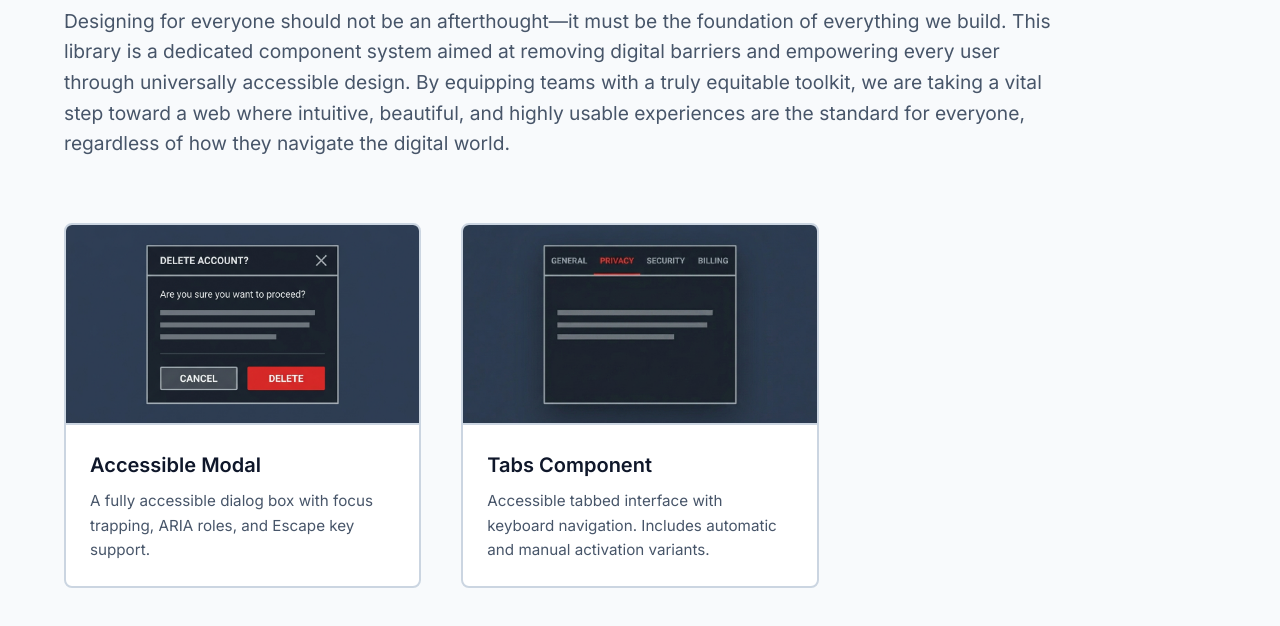
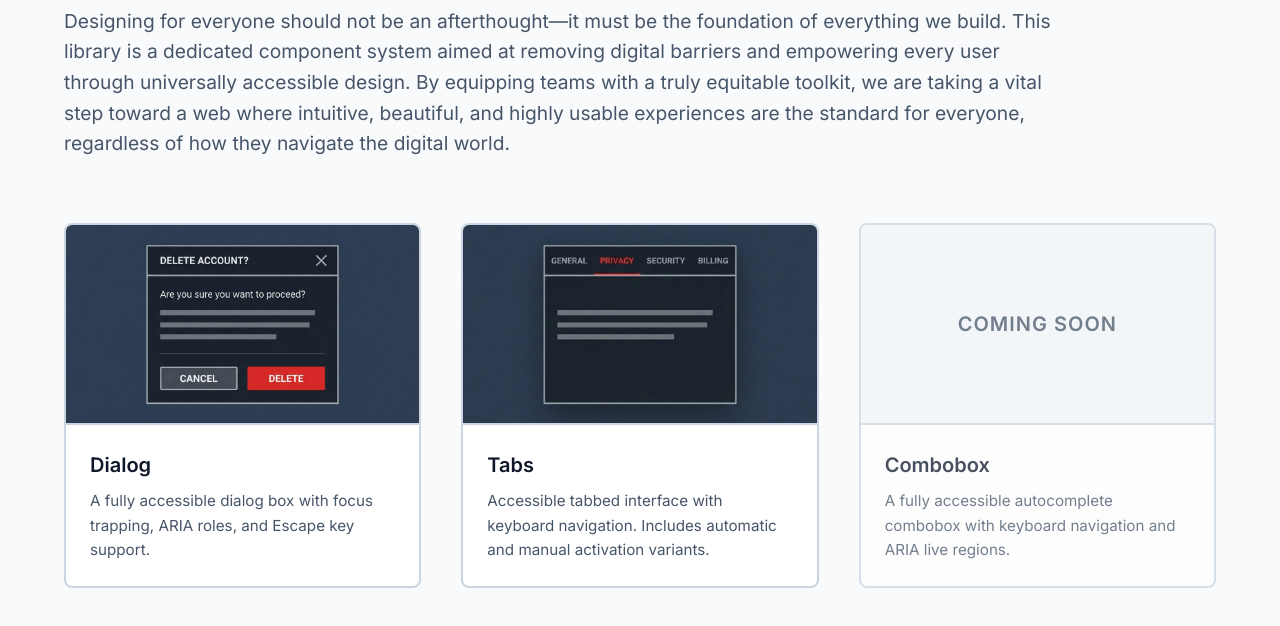
Before and after one commit to konainm/Accessible-Patterns, a plain HTML site: page index.html in a window 1280 px wide. Shown: the part 254-880 px from the top of the page. Drawn offline with Linux system fonts and the light colour scheme.

Commit message:
Added Combobox to coming soon

```diff
--- a/css/styles.css
+++ b/css/styles.css
@@ -227,6 +227,33 @@ main {
 .card-content p {
   color: var(--text-secondary);
   font-size: 0.95rem;
+}
+
+/* Coming Soon Card */
+.component-card.coming-soon {
+  cursor: default;
+  opacity: 0.75;
+}
+
+.component-card.coming-soon:hover {
+  transform: none;
+  border-color: var(--border-color);
+}
+
+.coming-soon-placeholder {
+  width: 100%;
+  height: 100%;
+  min-height: 200px;
+  display: flex;
+  align-items: center;
+  justify-content: center;
+  background: var(--bg-tertiary);
+  color: var(--text-secondary);
+  font-weight: 600;
+  font-size: 1.25rem;
+  letter-spacing: 0.05em;
+  text-transform: uppercase;
+  border-bottom: var(--solid-border);
 }
 
 /* Button utility */
--- a/index.html
+++ b/index.html
@@ -72,27 +72,40 @@
 
             <div class="component-grid">
                 <!-- Modal Component Card -->
-                <a href="modal.html" class="component-card" aria-label="Accessible Modal Dialog Component">
+                <a href="modal.html" class="component-card" aria-label="Dialog Component">
                     <div class="card-image">
                         <img src="assets/modal_thumbnail.png" alt="Preview of the sleek dark mode modal dialog">
                     </div>
                     <div class="card-content">
-                        <h2>Accessible Modal</h2>
+                        <h2>Dialog</h2>
                         <p>A fully accessible dialog box with focus trapping, ARIA roles, and Escape key support.</p>
                     </div>
                 </a>
 
                 <!-- Tabs Component Card -->
-                <a href="tabs.html" class="component-card" aria-label="Accessible Tabs Component">
+                <a href="tabs.html" class="component-card" aria-label="Tabs">
                     <div class="card-image">
                         <img src="assets/tabs_thumbnail.png" alt="Preview of the sleek dark mode tabs navigation">
                     </div>
                     <div class="card-content">
-                        <h2>Tabs Component</h2>
+                        <h2>Tabs</h2>
                         <p>Accessible tabbed interface with keyboard navigation. Includes automatic and manual
                             activation variants.</p>
                     </div>
                 </a>
+
+                <!-- Combobox Component Card (Coming Soon) -->
+                <div class="component-card coming-soon" aria-label="Combobox Component (Coming Soon)">
+                    <div class="card-image">
+                        <div class="coming-soon-placeholder">
+                            <span>Coming Soon</span>
+                        </div>
+                    </div>
+                    <div class="card-content">
+                        <h2>Combobox</h2>
+                        <p>A fully accessible autocomplete combobox with keyboard navigation and ARIA live regions.</p>
+                    </div>
+                </div>
             </div>
         </section>
     </main>
```
Also changed, not shown: modal.html (+2 -2 lines), tabs.html (+2 -2 lines).
